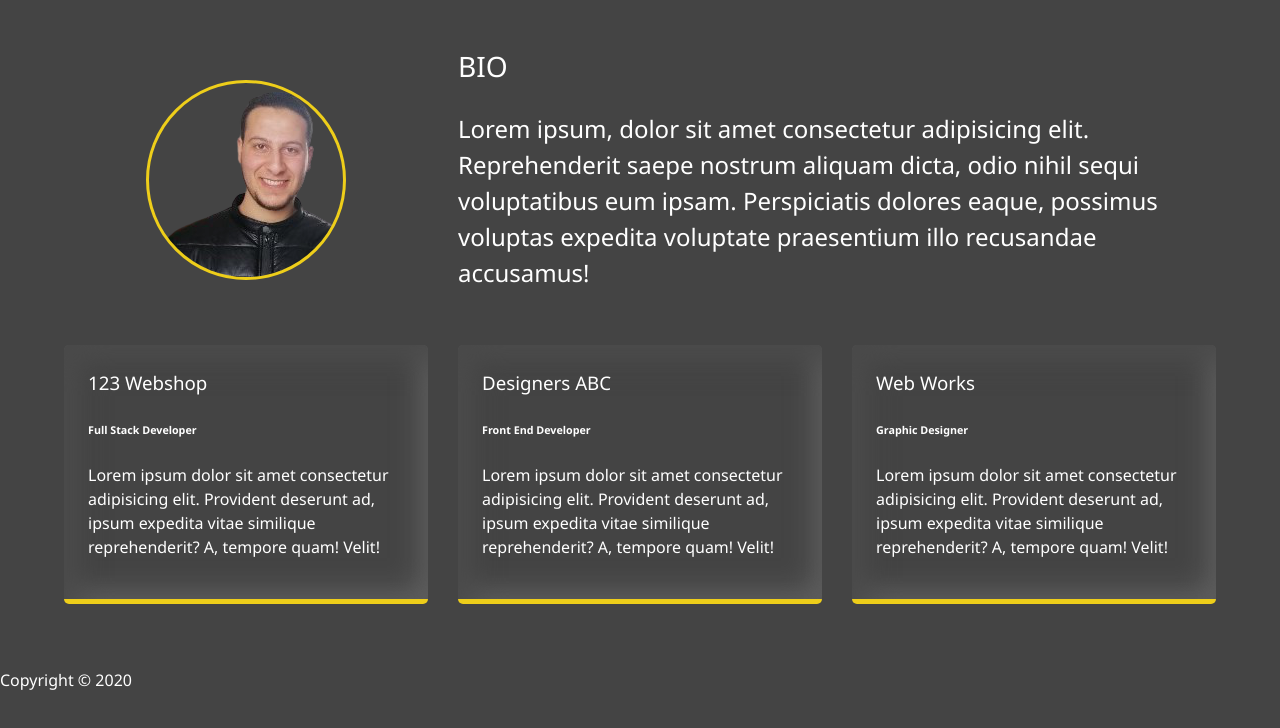
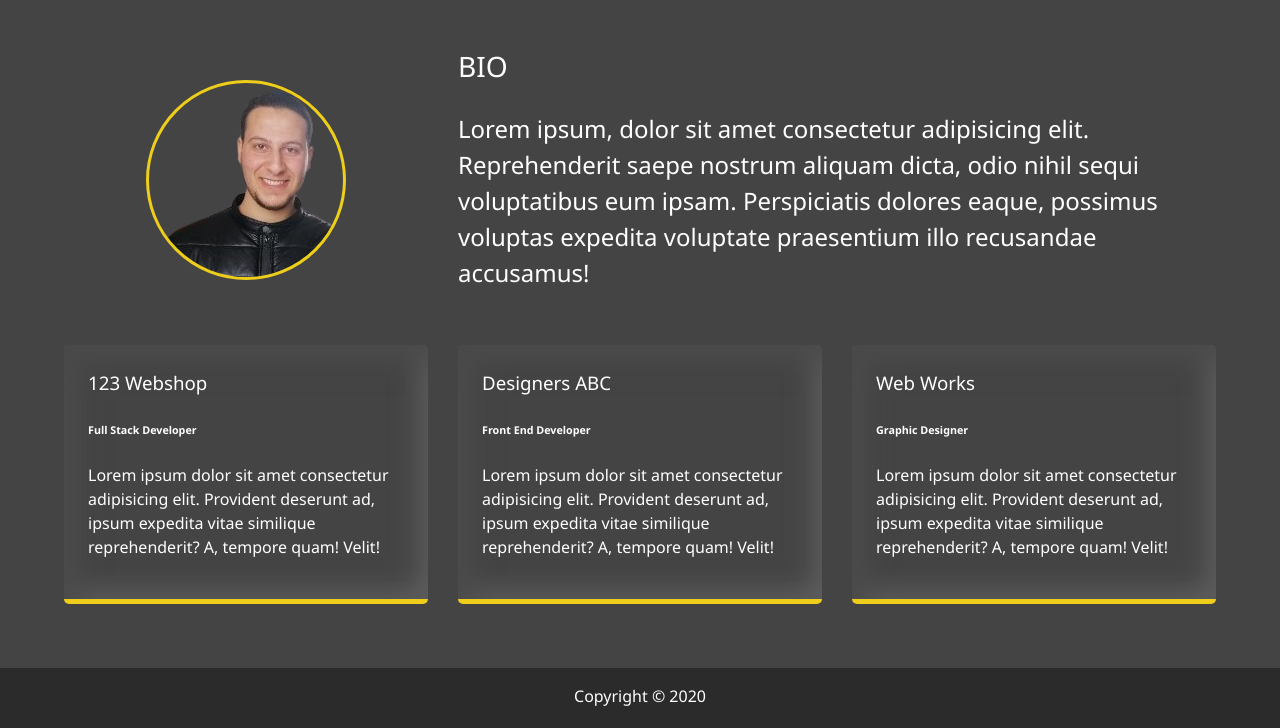
Before and after one commit to barhouum7/BHMBSIbrahim.github.io, a website: page about.html in a window 1280 px wide. Shown: the part 211-939 px from the top of the page. Before the commit the page ends 903 px from the top, so only its background shows below. Drawn offline with Linux system fonts and the light colour scheme.

Commit message:
Added some basic style for the footer

```diff
--- a/scss/main.scss
+++ b/scss/main.scss
@@ -167,3 +167,11 @@ main {
                 inset -5px -5px 30px #676767;
   }
 }
+
+#main-footer {
+  text-align: center;
+  padding: 1rem;
+  background: darken($primary-color, 10);
+  color: setTextColor($primary-color);
+  height: 60px;
+}
```
Also changed, not shown: dist/css/main.css.
